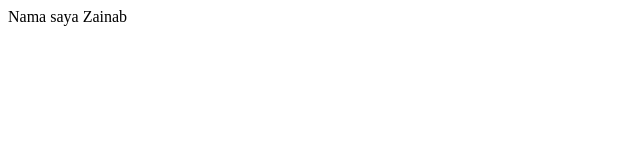
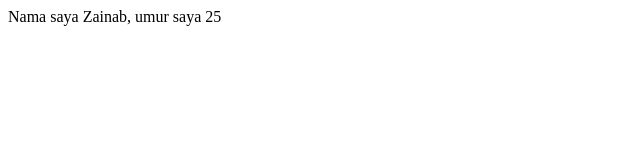
Before and after one commit to zainabb5/new-project-laravel, a plain HTML site: page index.html in a window 1280 px wide. Shown: the whole page, without its empty margins (0-640 px from the left). Drawn offline with Linux system fonts and the light colour scheme.

Commit message:
add umur

```diff
--- a/index.html
+++ b/index.html
@@ -8,6 +8,6 @@
     <title>Halo</title>
 </head>
 <body>
-    Nama saya Zainab
+    Nama saya Zainab, umur saya 25
 </body>
 </html>
```
